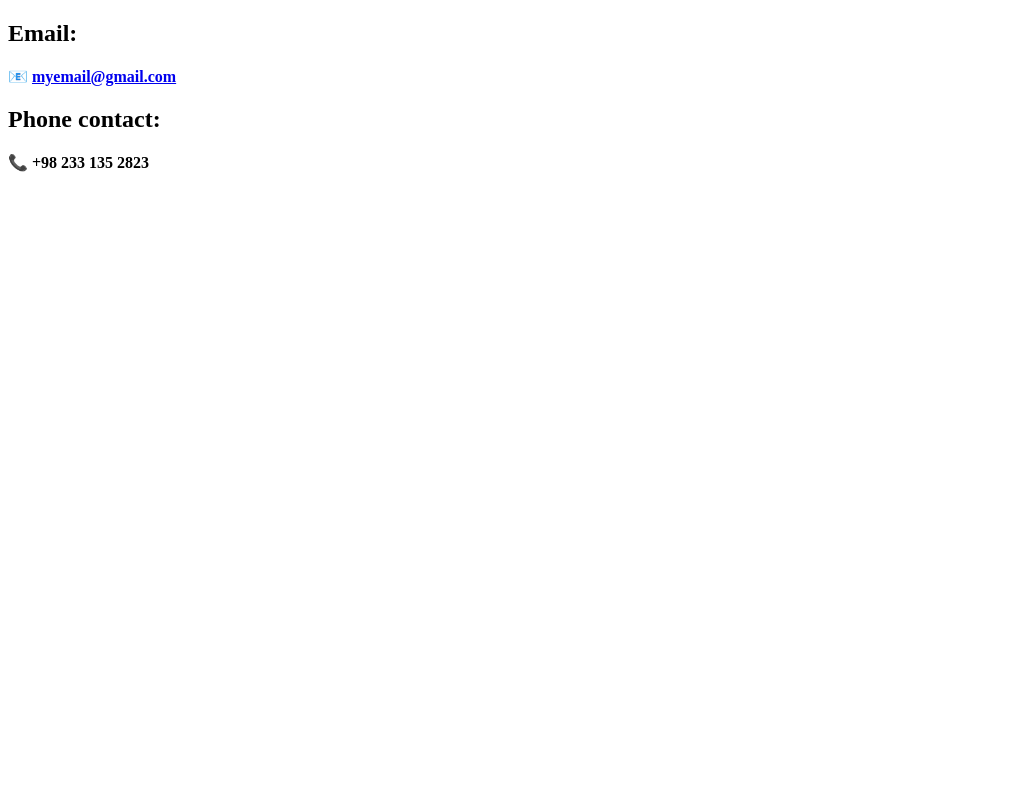
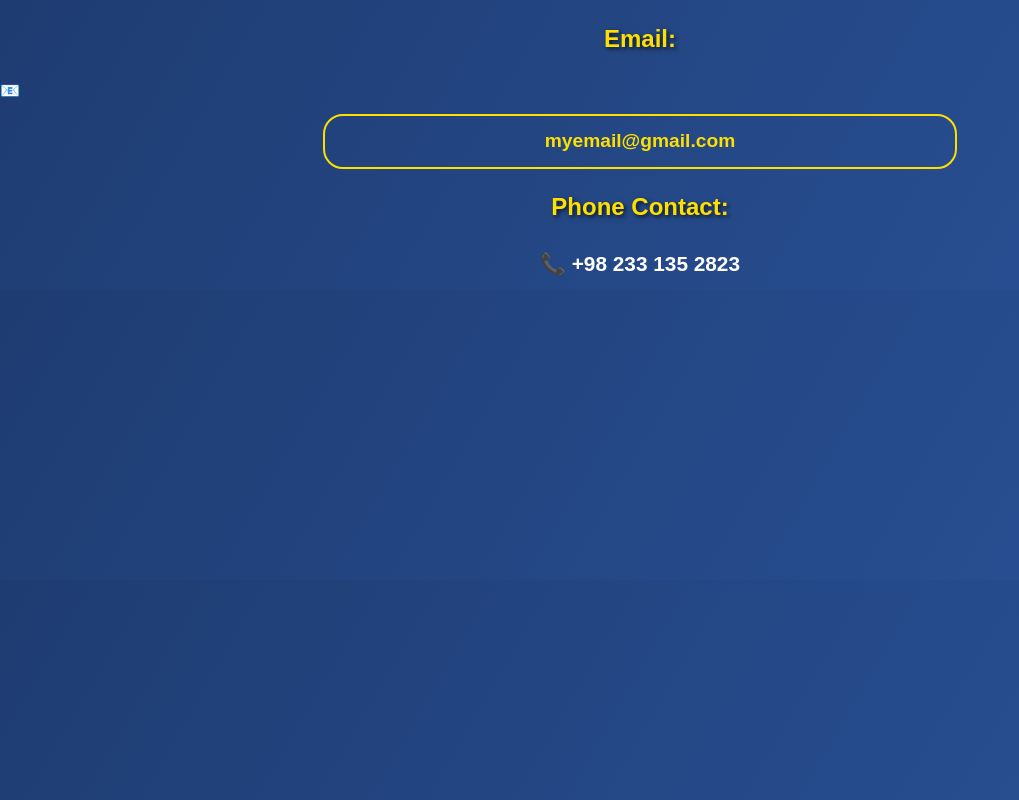
Before and after one commit to amir5452/amiransari-resume, a plain HTML site: page public/Contact.html in a window 1280 px wide. Shown: the whole page, without its empty margins (0-1019 px from the left). Drawn offline with Linux system fonts and the light colour scheme.

Commit message:
Update Contact.html

```diff
--- a/public/Contact.html
+++ b/public/Contact.html
@@ -4,12 +4,75 @@
     <meta charset="UTF-8">
     <meta name="viewport" content="width=device-width, initial-scale=1.0">
     <title>Contact</title>
+    <style>
+        body {
+            font-family: Arial, sans-serif;
+            background: linear-gradient(120deg, #1e3c72, #2a5298);
+            color: #ffffff;
+            margin: 0;
+            padding: 0;
+            line-height: 1.6;
+        }
+
+        h2 {
+            text-align: center;
+            color: #ffdf00;
+            text-shadow: 2px 2px 4px rgba(0, 0, 0, 0.7);
+        }
+
+        p, a {
+            max-width: 600px;
+            margin: 10px auto;
+            text-align: center;
+            display: block;
+            font-size: 1.2em;
+        }
+
+        a {
+            color: #ffdf00;
+            text-decoration: none;
+            padding: 10px 15px;
+            border: 2px solid #ffdf00;
+            border-radius: 20px;
+            transition: all 0.3s ease;
+        }
+
+        a:hover {
+            background: #ffdf00;
+            color: #1e3c72;
+            transform: scale(1.1);
+        }
+
+        p {
+            text-align: center;
+            font-weight: bold;
+            font-size: 1.3em;
+        }
+
+        /* Icons */
+        a::before, p::before {
+            font-size: 1.5em;
+            margin-right: 10px;
+        }
+
+        /* Add hover effect for the page load animation */
+        @keyframes fadeIn {
+            0% {
+                opacity: 0;
+                transform: translateY(-20px);
+            }
+            100% {
+                opacity: 1;
+                transform: translateY(0);
+            }
+        }
+    </style>
 </head>
 <body>
     <h2>Email:</h2>
-        &#128231;
-    <a href="mailto:example@example.com?subject=Subject%20Here&body=Body%20Text%20Here"><b>myemail@gmail.com</b></a>
-    <h2>Phone contact:</h2>
+    &#128231;
+        <a href="mailto:example@example.com?subject=Subject%20Here&body=Body%20Text%20Here"><b>myemail@gmail.com</b></a>
+    <h2>Phone Contact:</h2>
     <p >&#128222; <b>+98 233 135 2823</b></p>
 
 </body>
```
